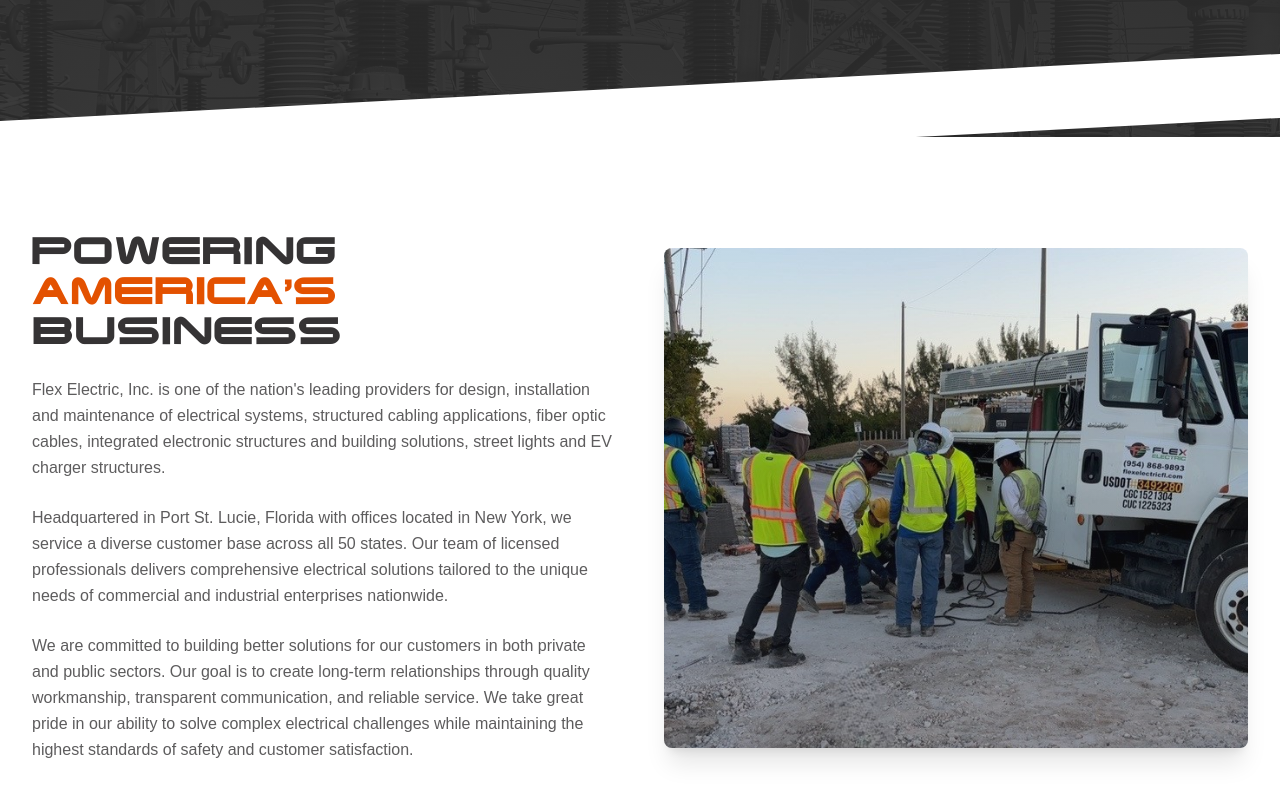
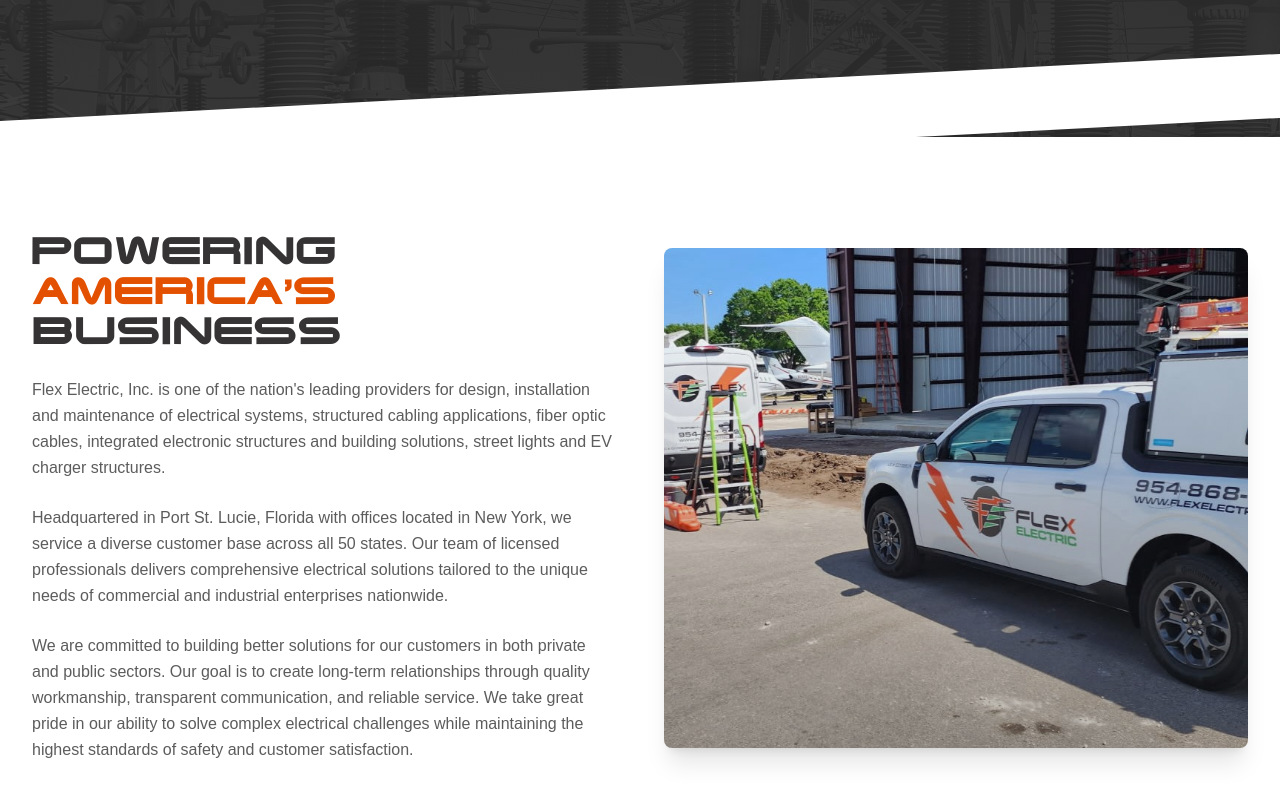
Before and after one commit to DesignGroveDigital/flex-electric-fl, a Next.js app: page /about in a window 1280 px wide. Shown: the part 283-1080 px from the top of the page. Built offline with nearby package versions, Linux system fonts and the light colour scheme.

Commit message:
misc changes

```diff
--- a/app/about/page.jsx
+++ b/app/about/page.jsx
@@ -72,7 +72,7 @@
             >
               <div className="relative h-[500px] overflow-hidden rounded-lg shadow-xl">
                 <Image
-                  src="/gallery/infrastructure-13-1.jpg"
+                  src="/gallery/aboutus.jpg"
                   alt="Flex Electric professional electrical installation"
                   fill
                   sizes="(max-width: 768px) 100vw, 50vw"
--- a/app/components/Hero.jsx
+++ b/app/components/Hero.jsx
@@ -168,7 +168,7 @@
             variants={contentVariants}
           >
             <p className='text-sm sm:text-base md:text-lg leading-relaxed px-2 text-accent font-edgar lg:pt-4 tracking-wide'>
-              SERVING FLORIDA, NEW YORK, AND CLIENTS NATIONWIDE
+              SERVING FLORIDA <br/> NEW YORK AND CLIENTS <br/>NATIONWIDE
             </p>
           </motion.div>
 
--- a/app/gallery/page.jsx
+++ b/app/gallery/page.jsx
@@ -293,13 +293,6 @@
     alt: 'Electrical infrastructure installation with conduit',
     category: 'infrastructure',
     title: 'Electrical Conduit Installation',
-    type: 'image'
-  },
-  {
-    src: '/gallery/infrastructure-13.jpg',
-    alt: 'Flex electric team working on electrical infrastructure',
-    category: 'infrastructure',
-    title: 'Flex Electric Team at Work',
     type: 'image'
   },
   {
--- a/app/services/page.jsx
+++ b/app/services/page.jsx
@@ -53,7 +53,7 @@
           { name: "Automation Systems", icon: <Factory className="w-5 h-5" /> },
           { name: "Power Generation Systems", icon: <Power className="w-5 h-5" /> },
           { name: "Stand By Power Solutions", icon: <Power className="w-5 h-5" /> },
-          { name: "Motion Control", icon: <Wrench className="w-5 h-5" /> },
+          { name: "Motor Control", icon: <Wrench className="w-5 h-5" /> },
           { name: "Civil And Transit Projects", icon: <Building className="w-5 h-5" /> },
           { name: "EV Charging Stations", icon: <Car className="w-5 h-5" /> },
           { name: "Directional Bore", icon: <Wrench className="w-5 h-5" /> },
```
Also changed, not shown: public/gallery/aboutus.jpg (added).
